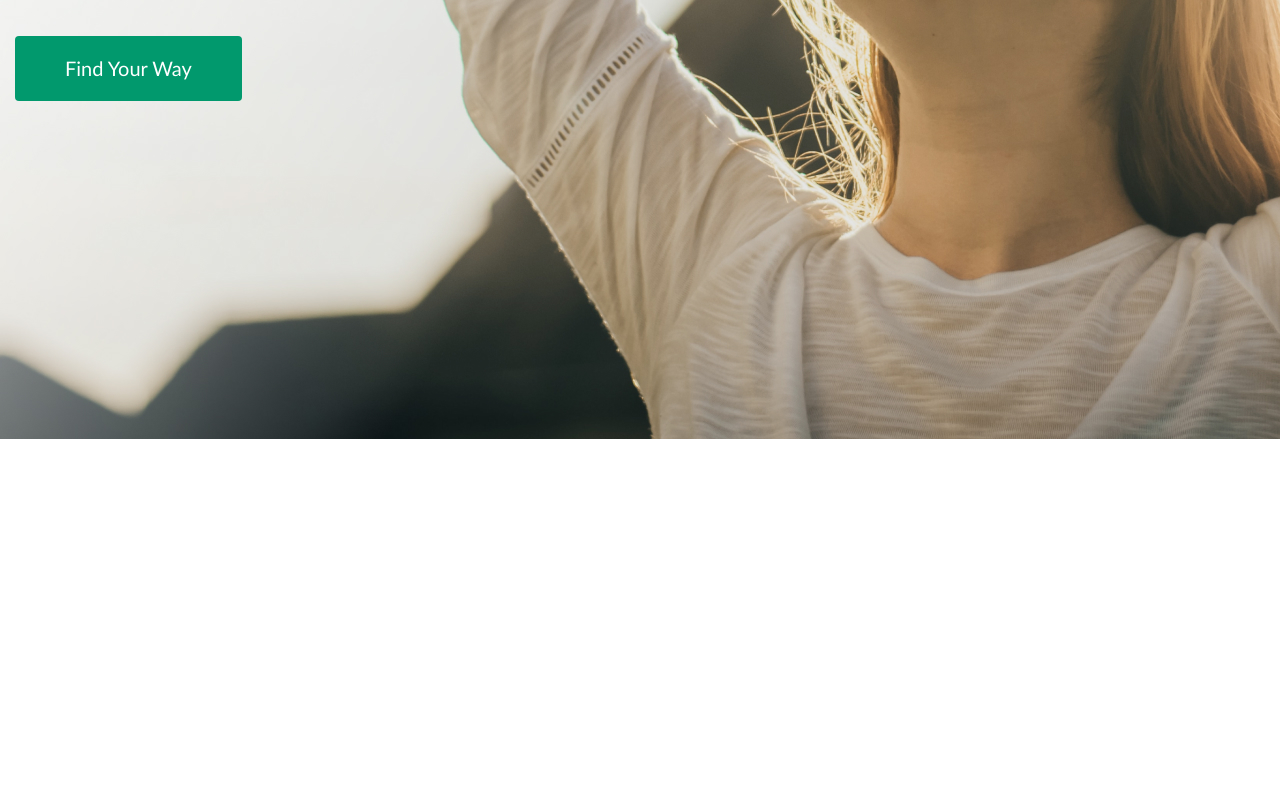
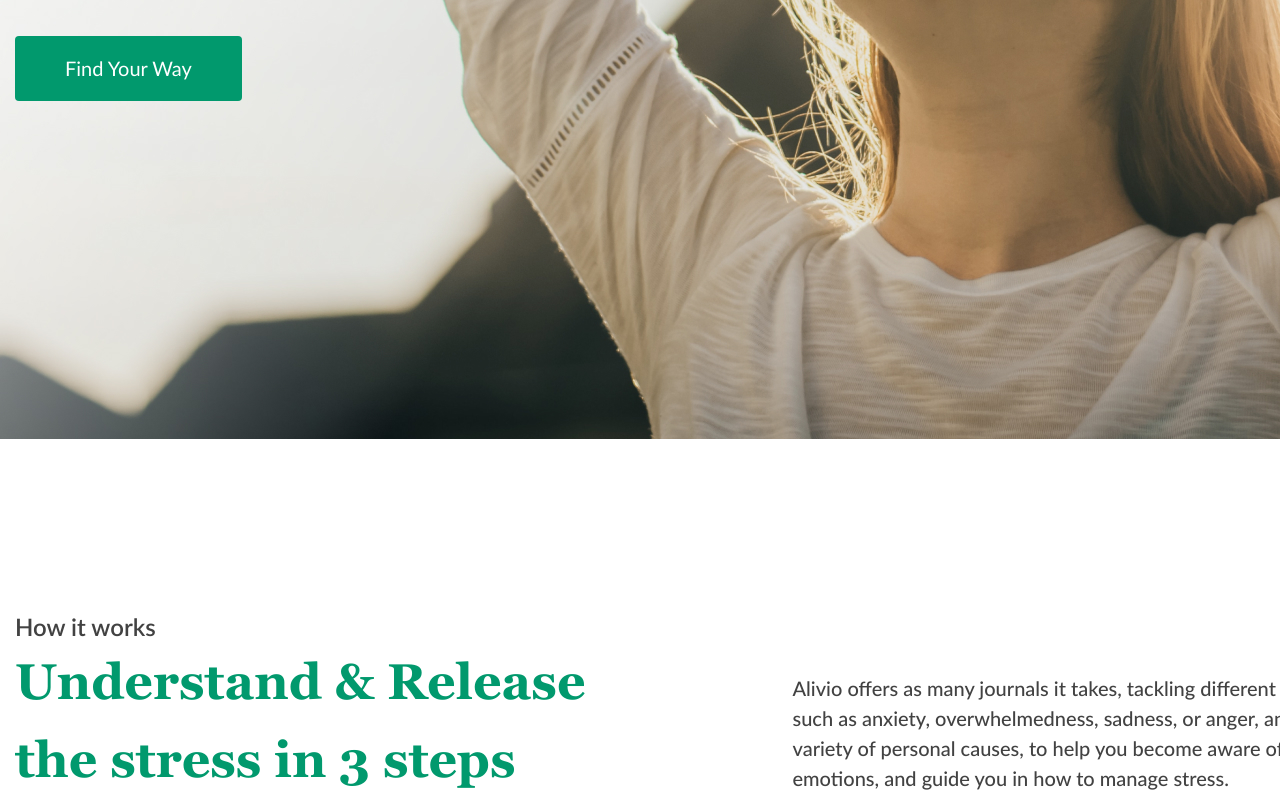
Before and after one commit to BogdanWazer/alvio-project, a website built with Vite: page index.html in a window 1280 px wide. Shown: the part 542-1342 px from the top of the page. Before the commit the page ends 981 px from the top, so only its background shows below. Built offline with nearby package versions, Linux system fonts and the light colour scheme.

Commit message:
how-it-work_ready

```diff
--- /dev/null
+++ b/css/sections/how-it-works.css
@@ -0,0 +1,37 @@
+.how-it-works {
+  margin-top: 169px;
+}
+
+.how-it-works-header {
+  display: flex;
+  justify-content: space-between;
+  align-items: center;
+}
+.how-it-works-title {
+  margin-bottom: -3px;
+  color: #424242;
+  font-size: 24px;
+  font-style: normal;
+  font-weight: 600;
+  line-height: 157%;
+}
+.how-it-works-subtitle {
+  max-width: 584px;
+  color: #01996d;
+  font-family: Georgia;
+  font-size: 50px;
+  font-style: normal;
+  font-weight: 700;
+  line-height: 157%;
+}
+.how-it-works-header-content {
+  display: flex;
+  color: #424242;
+  font-size: 20px;
+  font-style: normal;
+  font-weight: 500;
+  line-height: 150%;
+  max-width: 671px;
+  padding-left: 136px;
+  padding-top: 58px;
+}
--- a/css/style.css
+++ b/css/style.css
@@ -7,6 +7,7 @@
 /* Sections */
 @import url(./sections/header.css);
 @import url(./sections/home.css);
+@import url(./sections/how-it-works.css);
 
 /* General CSS */
 body {
--- a/index.html
+++ b/index.html
@@ -55,6 +55,30 @@
           <img src="./img/BG.jpg" alt="Background" />
         </div>
       </section>
+
+      <section class="how-it-works">
+        <div class="container">
+          <div class="how-it-works-header">
+            <div class="how-it-works-header-head">
+              <h2 class="how-it-works-title">How it works</h2>
+              <h3 class="how-it-works-subtitle">
+                Understand & Release the stress in 3 steps
+              </h3>
+            </div>
+            <div class="how-it-works-header-content">
+              <p>
+                Alivio offers as many journals it takes, tackling different
+                areas such as anxiety, overwhelmedness, sadness, or anger, and a
+                variety of personal causes, to help you become aware of your
+                emotions, and guide you in how to manage stress.
+              </p>
+            </div>
+            <div class="how-it-works-steps">
+
+            </div>
+          </div>
+        </div>
+      </section>
     </main>
   </body>
 </html>
```
